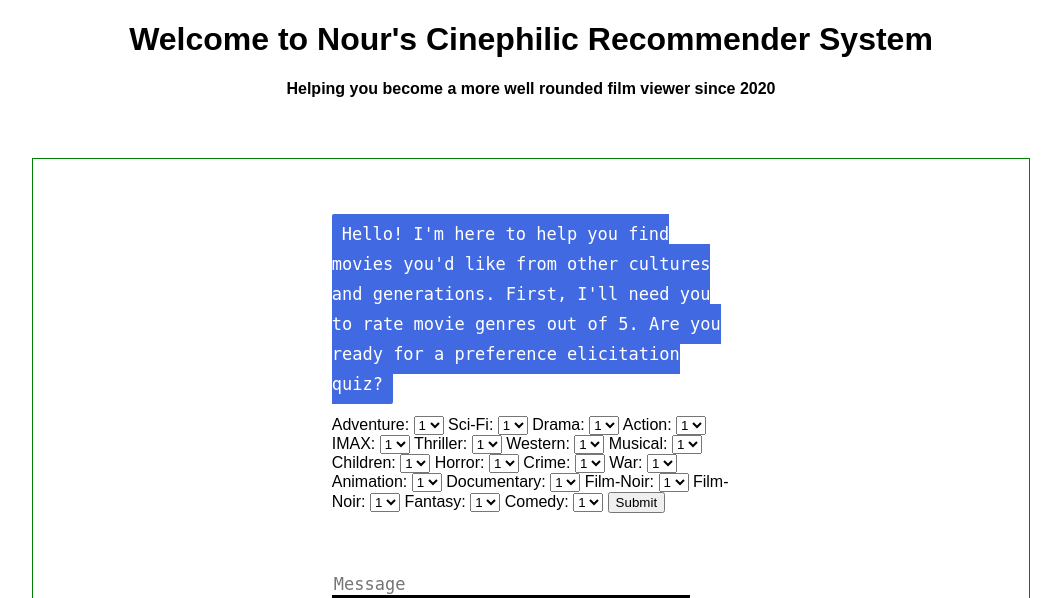
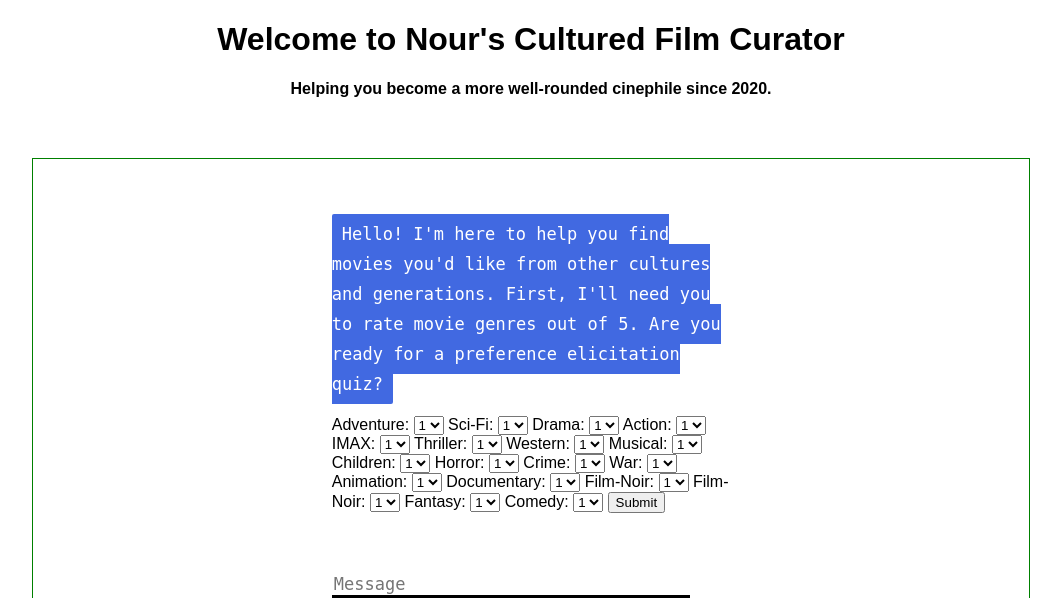
Before and after one commit to NourFahmy/movie_recsys_chatbot, a Flask app: page / in a window 1280 px wide. Shown: the top 598 px of the page, without its empty margins (109-1170 px from the left). Run offline with Flask 2, Linux system fonts and the light colour scheme; parts of the project's set-up code (start-up, migrations or seed data) failed here and were passed over; some libraries are stand-ins or nearby versions.

Commit message:
Update index.html

```diff
--- a/templates/index.html
+++ b/templates/index.html
@@ -76,8 +76,8 @@
 <body>
 
     <div>
-        <h1 align="center"><b>Welcome to Nour's Cinephilic Recommender System</b></h1>
-        <h4 align="center"><b>Helping you become a more well rounded film viewer since 2020</b></h4>
+        <h1 align="center"><b>Welcome to Nour's Cultured Film Curator</b></h1>
+        <h4 align="center"><b>Helping you become a more well-rounded cinephile since 2020.</b></h4>
         <div class="boxed">
             <div>
                 <div id="chatbox">
```
